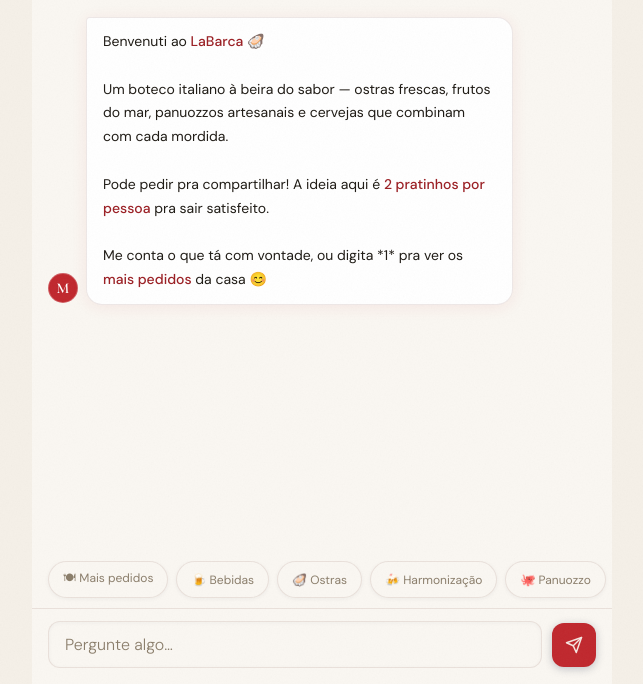
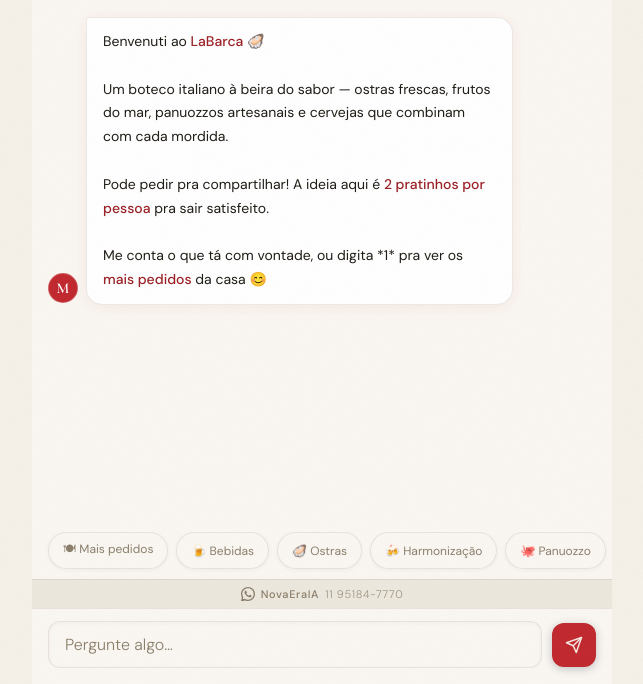
Before and after one commit to Guveris/LaBarca, a website: page public/index.html in a window 1280 px wide. Shown: the part 116-800 px from the top of the page, without its empty margins (318-961 px from the left). Drawn offline with nearby package versions, Linux system fonts and the light colour scheme.

Commit message:
feat: footer NovaEraIA WhatsApp

```diff
--- a/public/index.html
+++ b/public/index.html
@@ -413,6 +413,40 @@
     letter-spacing: 0.12em;
     margin: 4px 0;
   }
+  /* ─── FOOTER ─── */
+  .footer {
+    flex-shrink: 0;
+    border-top: 1px solid var(--border);
+    background: var(--surface2);
+    padding: 7px 16px;
+    display: flex;
+    justify-content: center;
+  }
+
+  .footer a {
+    display: flex;
+    align-items: center;
+    gap: 6px;
+    text-decoration: none;
+    color: var(--muted);
+    font-size: 11px;
+    letter-spacing: 0.06em;
+    transition: color 0.2s;
+  }
+
+  .footer a:hover { color: #25d366; }
+
+  .footer svg {
+    width: 14px; height: 14px;
+    flex-shrink: 0;
+    transition: color 0.2s;
+  }
+
+  .footer a:hover svg { color: #25d366; }
+
+  .footer span { font-weight: 500; }
+  .footer .footer-phone { font-weight: 300; opacity: 0.8; }
+
 </style>
 </head>
 <body>
@@ -456,6 +490,14 @@
     <button class="hint" onclick="sendQuick('Qual cerveja combina com frutos do mar?')">🍻 Harmonização</button>
     <button class="hint" onclick="sendQuick('Estou com fome, o que indica?')">🐙 Panuozzo</button>
     <button class="hint" onclick="sendQuick('Aceitam cartão?')">💳 Pagamento</button>
+  </div>
+
+  <div class="footer">
+    <a href="https://wa.me/5511951847770" target="_blank" rel="noopener">
+      <svg viewBox="0 0 24 24" fill="currentColor"><path d="M17.472 14.382c-.297-.149-1.758-.867-2.03-.967-.273-.099-.471-.148-.67.15-.197.297-.767.966-.94 1.164-.173.199-.347.223-.644.075-.297-.15-1.255-.463-2.39-1.475-.883-.788-1.48-1.761-1.653-2.059-.173-.297-.018-.458.13-.606.134-.133.298-.347.446-.52.149-.174.198-.298.298-.497.099-.198.05-.371-.025-.52-.075-.149-.669-1.612-.916-2.207-.242-.579-.487-.5-.669-.51-.173-.008-.371-.01-.57-.01-.198 0-.52.074-.792.372-.272.297-1.04 1.016-1.04 2.479 0 1.462 1.065 2.875 1.213 3.074.149.198 2.096 3.2 5.077 4.487.709.306 1.262.489 1.694.625.712.227 1.36.195 1.871.118.571-.085 1.758-.719 2.006-1.413.248-.694.248-1.289.173-1.413-.074-.124-.272-.198-.57-.347z"/><path d="M12 0C5.373 0 0 5.373 0 12c0 2.123.554 4.118 1.528 5.855L.057 23.737a.75.75 0 0 0 .921.921l5.882-1.471A11.943 11.943 0 0 0 12 24c6.627 0 12-5.373 12-12S18.627 0 12 0zm0 21.75a9.693 9.693 0 0 1-4.953-1.356l-.355-.21-3.676.919.935-3.591-.23-.368A9.693 9.693 0 0 1 2.25 12C2.25 6.615 6.615 2.25 12 2.25S21.75 6.615 21.75 12 17.385 21.75 12 21.75z"/></svg>
+      <span>NovaEraIA</span>
+      <span class="footer-phone">11 95184-7770</span>
+    </a>
   </div>
 
   <div class="input-area">
```
